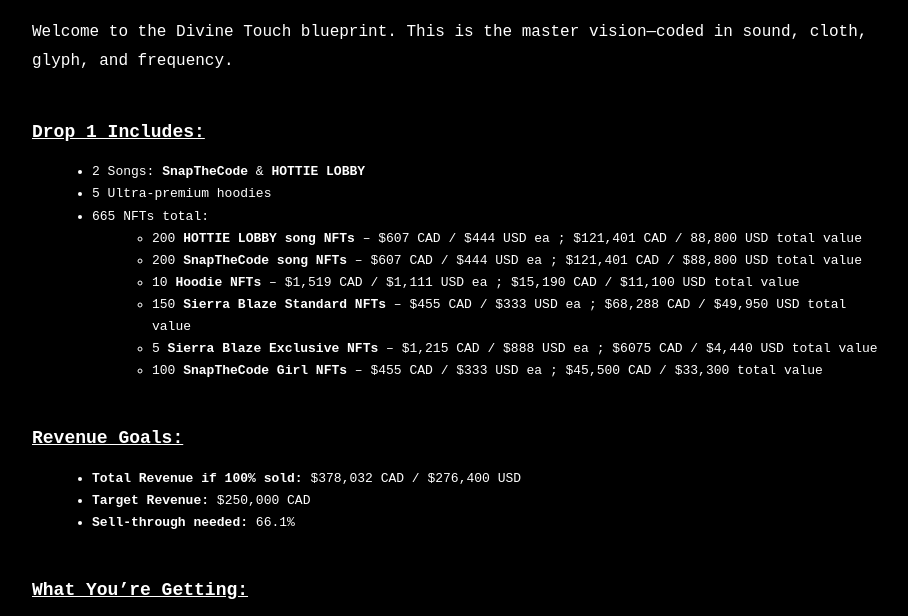
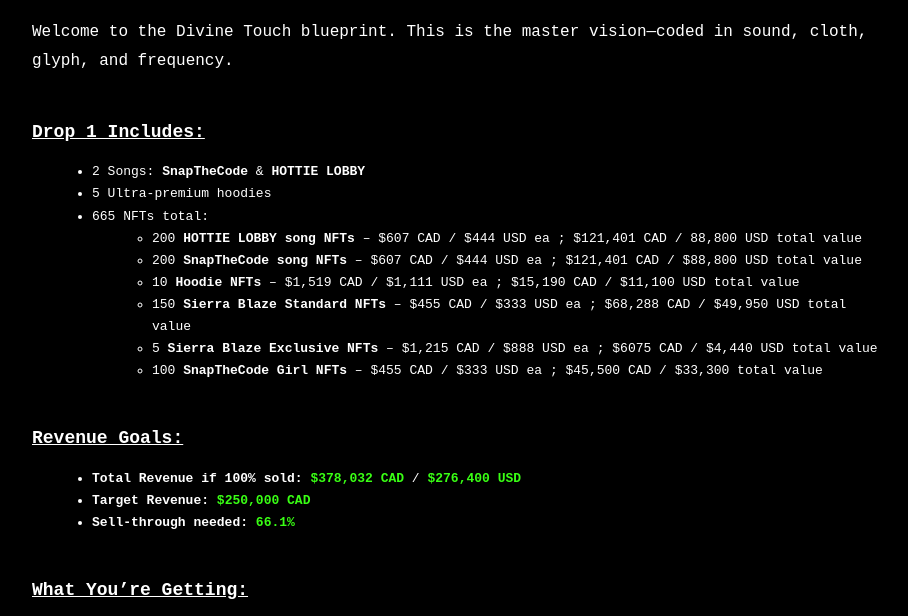
Before and after one commit to DivineTouchHQ/divine-touch-swordsman, a plain HTML site: page rollout.html in a window 1280 px wide. Shown: the part 129-745 px from the top of the page, without its empty margins (183-1091 px from the left). Drawn offline with Linux system fonts and the light colour scheme.

Commit message:
Update rollout.html

```diff
--- a/rollout.html
+++ b/rollout.html
@@ -40,6 +40,10 @@
 text-decoration: underline;
 font-size: 14px;
 }
+  .highlight-green {
+    color: #39FF14;
+    font-weight: bold;
+  }
 </style>
 </head>
 <body>
```
